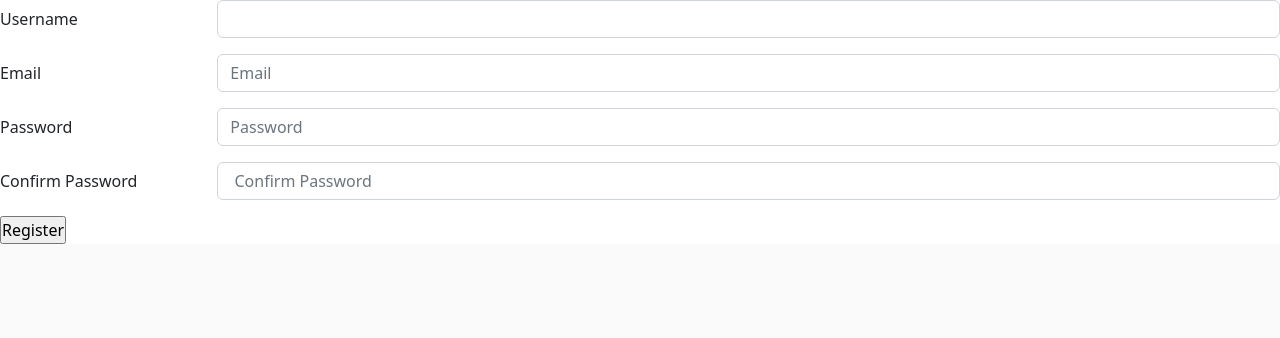
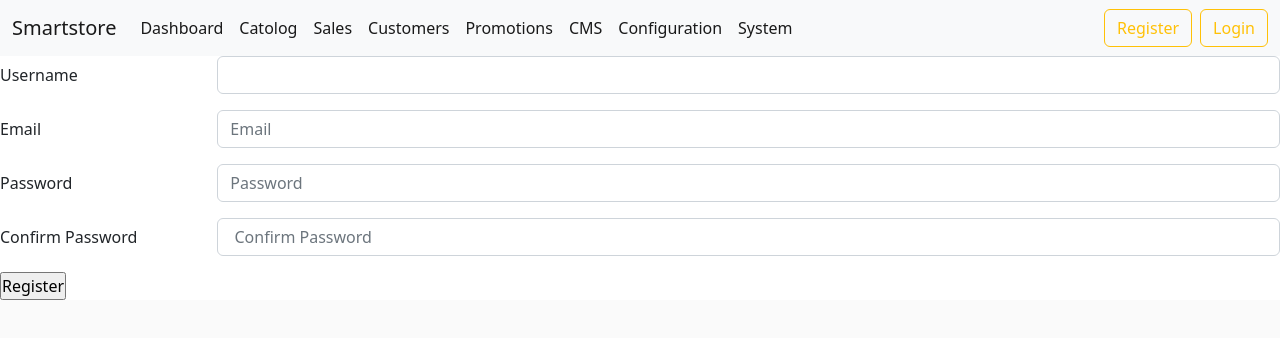
Before and after one commit to pradip8928/Giftana, a React (Vite) app in the folder Client/: page / in a window 1280 px wide. Shown: the top 338 px of the page. Built offline with nearby package versions, Linux system fonts and the light colour scheme.

Commit message:
integrating the admin register

```diff
--- a/Client/src/App.jsx
+++ b/Client/src/App.jsx
@@ -1,7 +1,7 @@
 import { useState } from "react";
 import reactLogo from "./assets/react.svg";
 import "./App.css";
-import { BrowserRouter as Router, Routes, Route, Link } from "react-router-dom";
+  import { BrowserRouter as Router, Routes, Route, Link } from "react-router-dom";
 import "../node_modules/bootstrap/dist/css/bootstrap.min.css";
 import Demo from "./Components/pages/Demo";
 import Navbar from "./Components/pages/Navbar.jsx";
@@ -14,7 +14,8 @@ function App() {
         <Route
          path="/"
          element={
-          <>
+           <>
+           <Navbar />
           <Register />
           </>
      }/>
--- a/Client/src/Components/pages/Error.jsx
+++ b/Client/src/Components/pages/Error.jsx
@@ -1,10 +1,10 @@
 import React from 'react'
 
-const Error = ({  children}) => {
+const Error = (props) => {
   return (
     <div>
       <div className="alert alert-success text-center" role="alert">
-  <strong>{children}</strong>
+  <strong>{props.error}</strong>
 </div>
     </div>
   )
--- a/Client/src/Components/pages/Register.jsx
+++ b/Client/src/Components/pages/Register.jsx
@@ -78,9 +78,9 @@ const Register = () => {
 
 
       } catch (error) {
+        setError(error.response.data.message);
         setLoading(false);
         console.log(error.response.data.message);
-        setError(error.response.data.message);
         // setError("error  is occured while registering");
       }
     }
```
